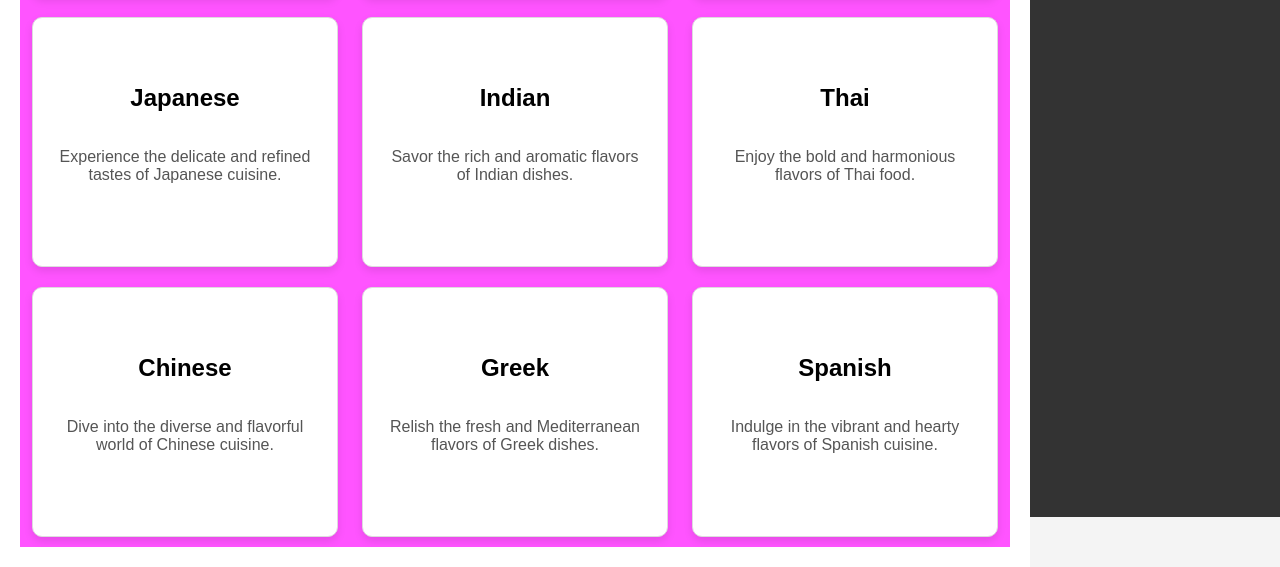
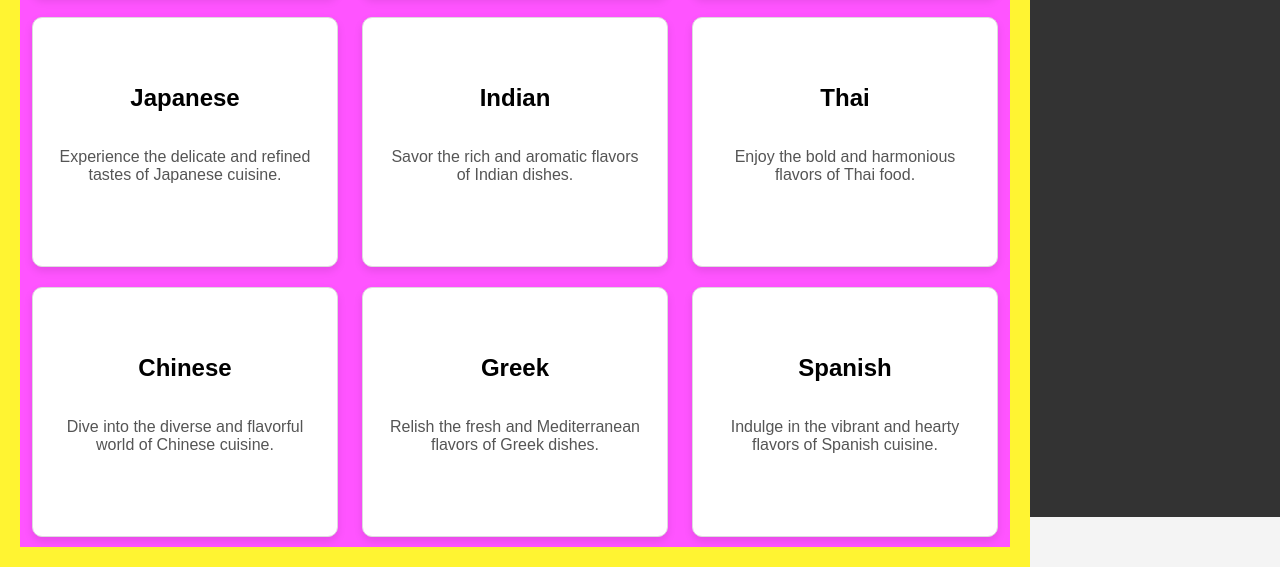
Before and after one commit to 360pat/world-foods, a plain HTML site: page index.html in a window 1280 px wide. Shown: the part 473-1040 px from the top of the page. Drawn offline with Linux system fonts and the light colour scheme.

Commit message:
Update index.html

```diff
--- a/index.html
+++ b/index.html
@@ -42,7 +42,7 @@
             flex: 1;
             padding: 20px;
             position: relative;
-            background-color: #ffffff; /* Add a white background */
+            background-color: #fff432; /* Add a white background */
         }
         .sidebar {
             width: 250px;
```
